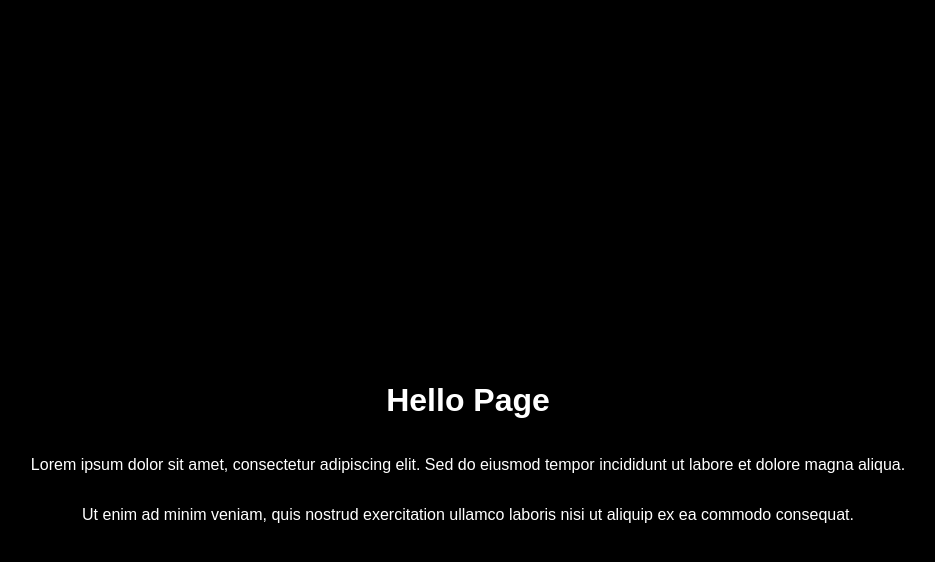
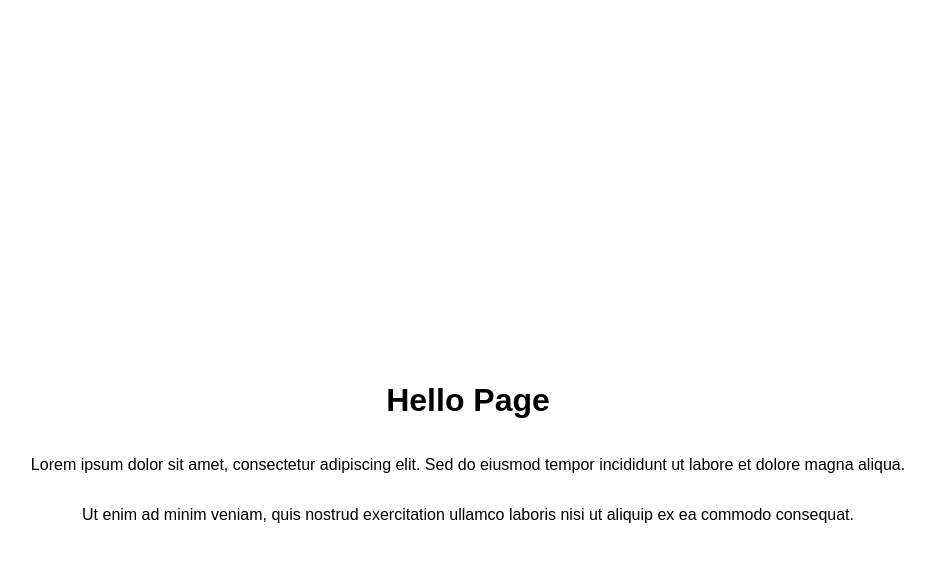
Before and after one commit to definitelynotaspren/definitelynotaspren.github.io, a Jekyll site: the page hello.html, which Jekyll copies as it is, in a window 1280 px wide. Shown: the top 562 px of the page, without its empty margins (172-1107 px from the left). Built offline with Jekyll 4.4.1, drawn with Linux system fonts in a browser that asks for light colours.

Commit message:
Update hello.html

```diff
--- a/hello.html
+++ b/hello.html
@@ -9,8 +9,8 @@
             margin: 0;
             padding: 0;
             font-family: sans-serif;
-            background: #000;
-            color: #fff;
+            background: #fff;
+            color: #000;
             display: flex;
             flex-direction: column;
             justify-content: center;
```
